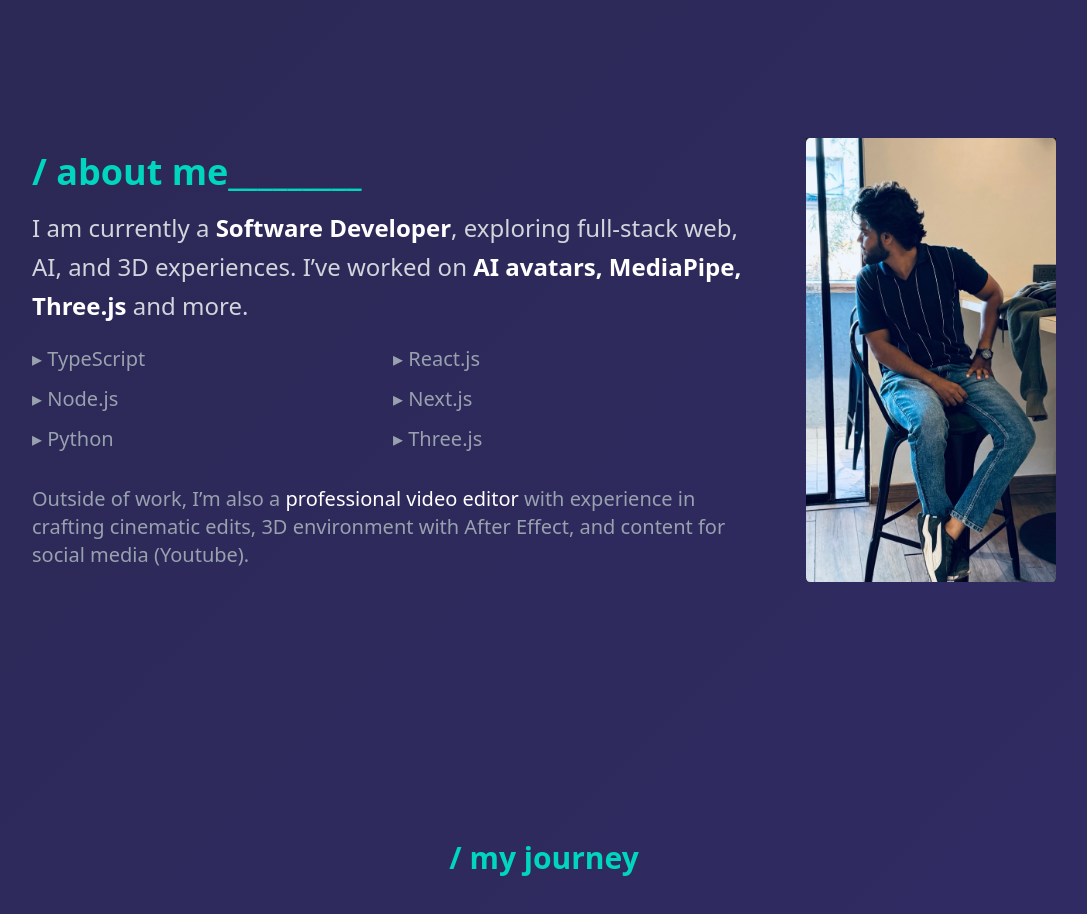
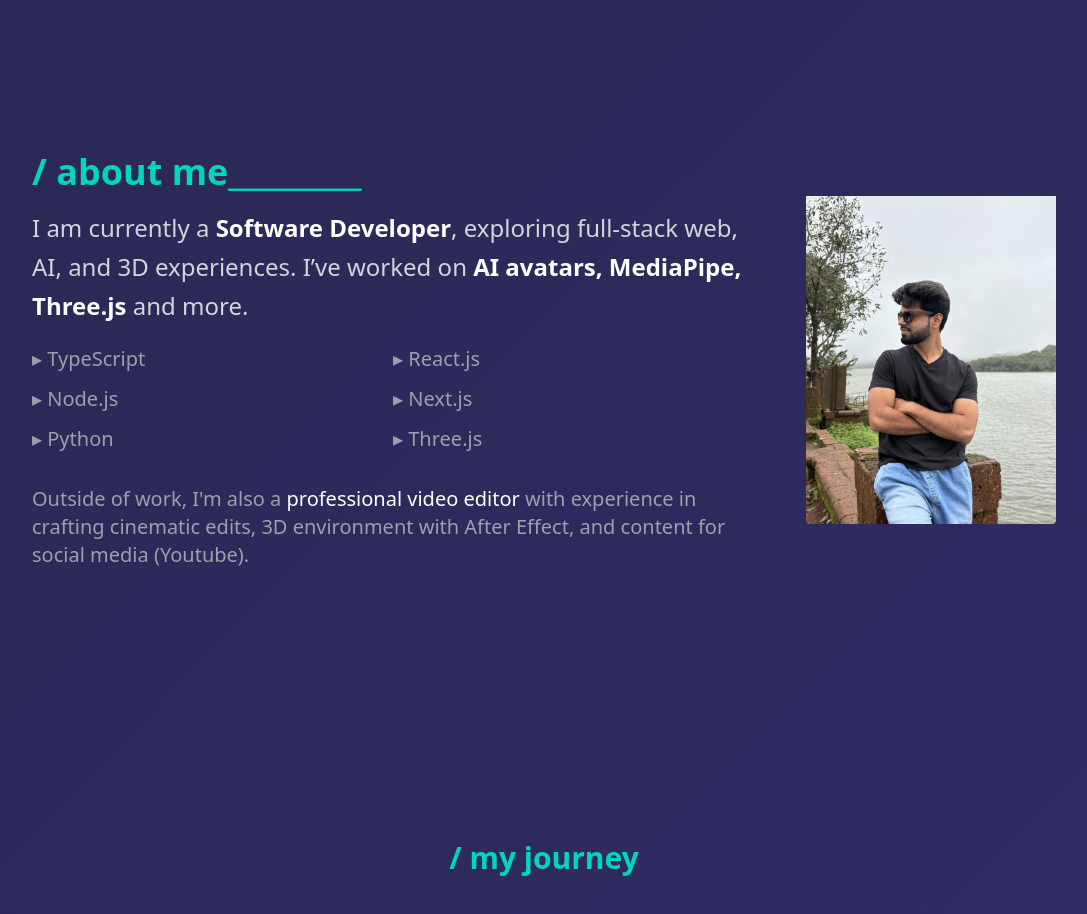
Before and after one commit to ChinmayLokahnde/Portfolio, a Next.js app: page / in a window 1280 px wide. Shown: the part 840-1754 px from the top of the page, without its empty margins (96-1183 px from the left). Built offline with nearby package versions, Linux system fonts and the light colour scheme.

Commit message:
changes in profile

```diff
--- a/components/About.tsx
+++ b/components/About.tsx
@@ -68,7 +68,7 @@ const About = () => {
             transition={{ duration: 0.6, delay: 0.2 }}
            className="mt-8 text-xl text-gray-400 font-sans"
           >
-            Outside of work, I’m also a <span className=" text-white font-medium">professional video editor</span> with experience in crafting cinematic edits, 3D environment with After Effect, and content for social media (Youtube).
+            Outside of work, I'm also a <span className=" text-white font-medium">professional video editor</span> with experience in crafting cinematic edits, 3D environment with After Effect, and content for social media (Youtube).
           </motion.div>
 
         </motion.div>
@@ -82,7 +82,7 @@ const About = () => {
           transition={{ duration: 0.6 }}
         >
           <Image
-            src="/profile2.JPG"
+            src="/profile3.JPG"
             alt="Chinmay's photo"
             width={250}
             height={250}
```
Also changed, not shown: public/profile3.JPG (added).
